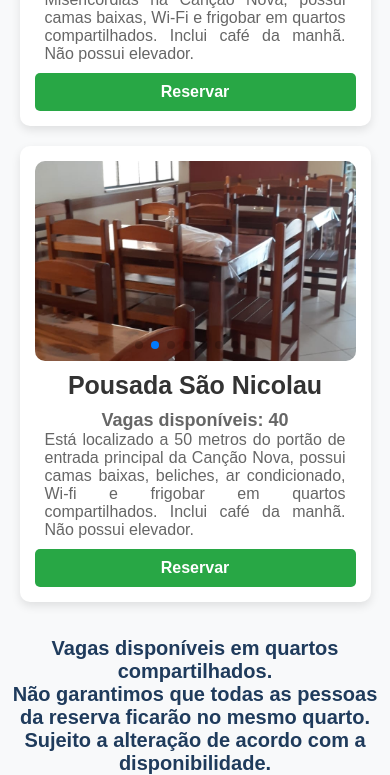
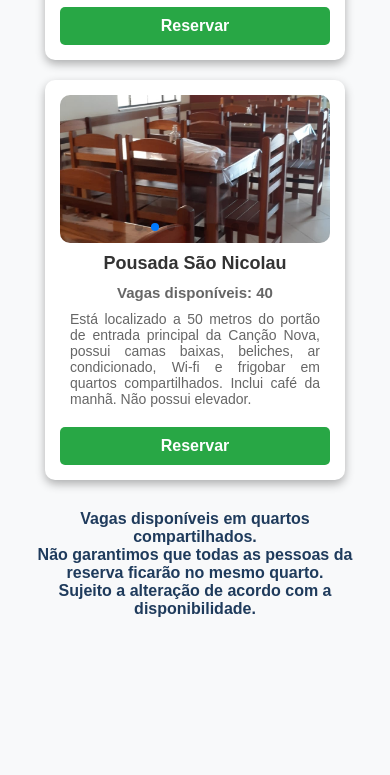
Before and after one commit to EnzoPachecoSouza/Formul-rio_Reserva_de_Hospedagem, a plain HTML site: page index.html in a window 390 px wide. Shown: the part 576-1351 px from the top of the page. After the commit the page ends 1224 px from the top, so only its background shows below. Drawn offline with nearby package versions, Linux system fonts and the light colour scheme.

Commit message:
Finalizando mobile da tela de escolha de hotel

```diff
--- a/style.css
+++ b/style.css
@@ -45,7 +45,7 @@ h3 {
     background: #fff;
     padding: 15px;
     border-radius: 10px;
-    box-shadow: 0px 4px 10px rgba(0, 0, 0, 0.1);
+    box-shadow: 0px 4px 10px rgba(0, 0, 0, 0.3);
     text-align: center;
     width: 400px;
     height: 550px;
@@ -126,4 +126,36 @@ button:hover {
     .swiper {
         height: 200px;
     }
+
+    h2{
+        font-size: 20px;
+    }
+
+    h3{
+        font-size: 18px;
+    }
+
+    .card {
+        box-shadow: 0px 4px 10px rgba(0, 0, 0, 0.3);
+        width: 300px;
+        height: 400px;
+    }
+
+    .vagas {
+        font-size: 15px;
+    }
+
+    .description {
+        font-size: 14px;
+        color: #666;
+        text-align: justify;
+        padding: 10px 10px;
+    }
+
+
+    .info p {
+        font-size: 16px;
+        margin: 30px 25px 30px 25px;
+    }
+
 }
```
